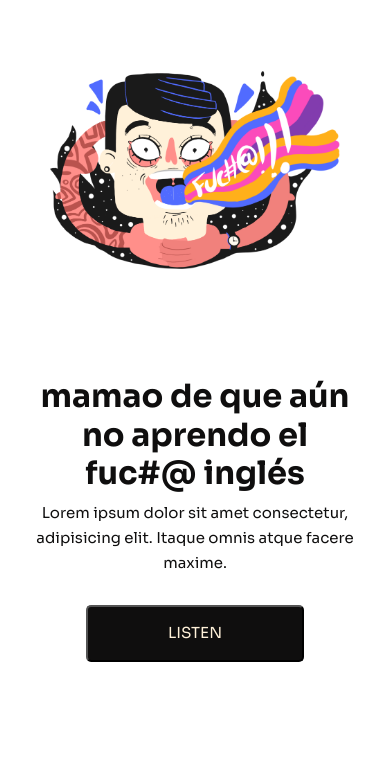
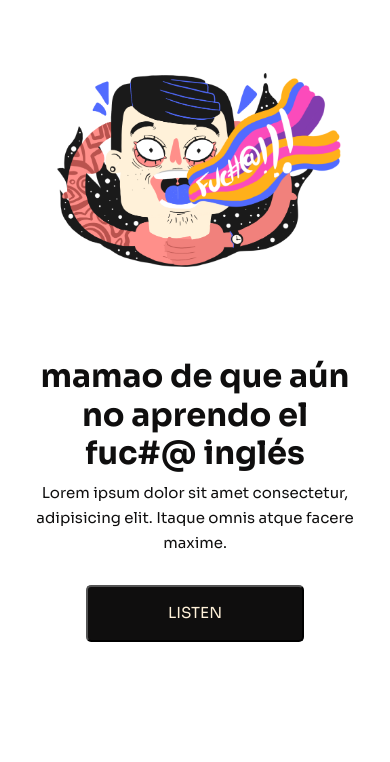
Before and after one commit to JaviDesigner/pagina-coderhouse, a plain HTML site: page index.html in a window 390 px wide. Shown: the part 82-844 px from the top of the page. Drawn offline with Linux system fonts and the light colour scheme.

Commit message:
ajuste mobile portada

```diff
--- a/css/estilos.css
+++ b/css/estilos.css
@@ -309,7 +309,6 @@ button {
    }
 
    .tituloPortada_home{
-      padding-top: 20px;
       height: 45vh;
       text-align: center;
       order:1;
@@ -323,6 +322,7 @@ button {
 
   .contenedor_imagenPortada_home{
    height: 55vh;
+   padding-left: 20px;
    padding-top: 90px;
    order:0;
   }
```
